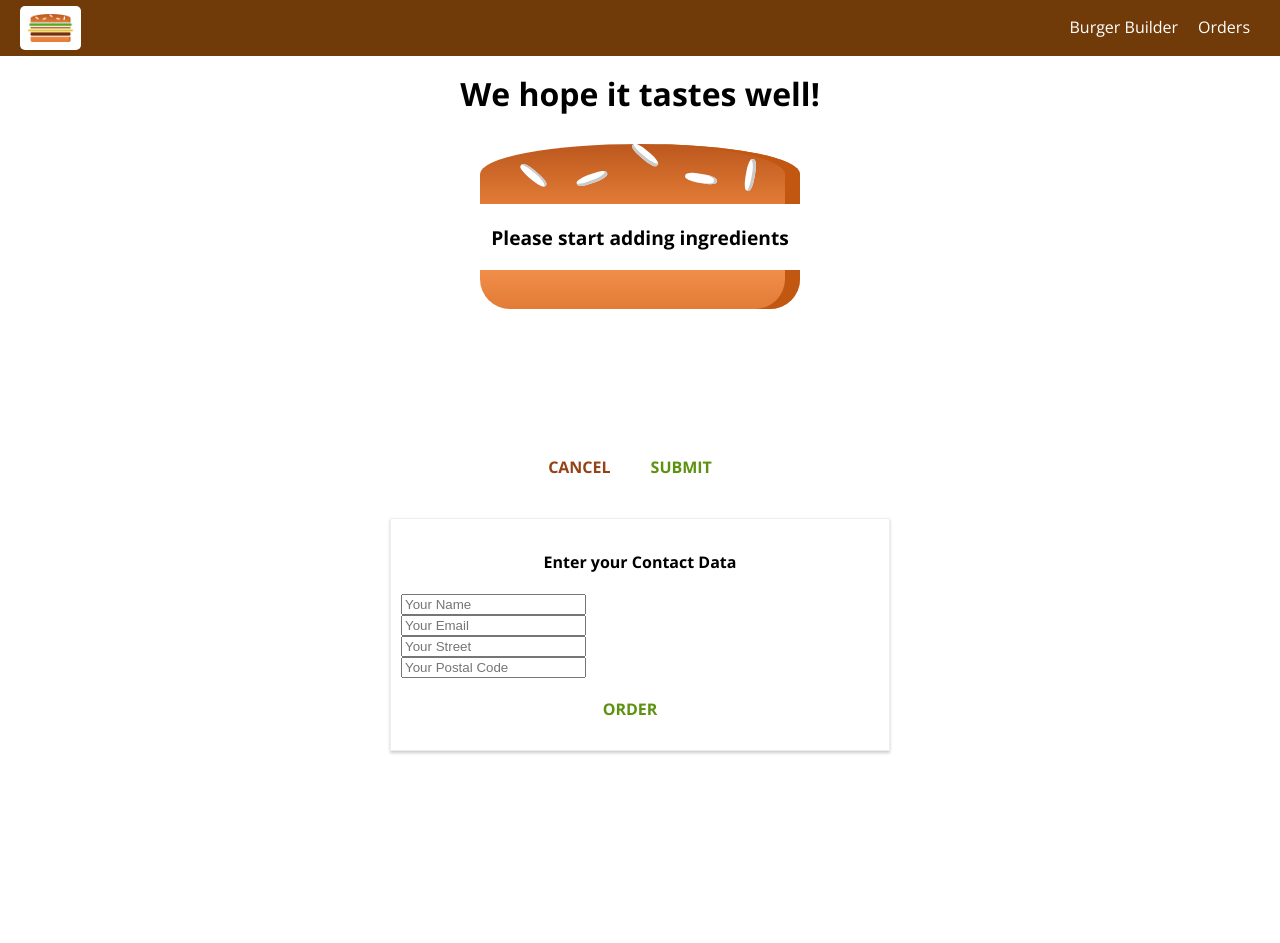
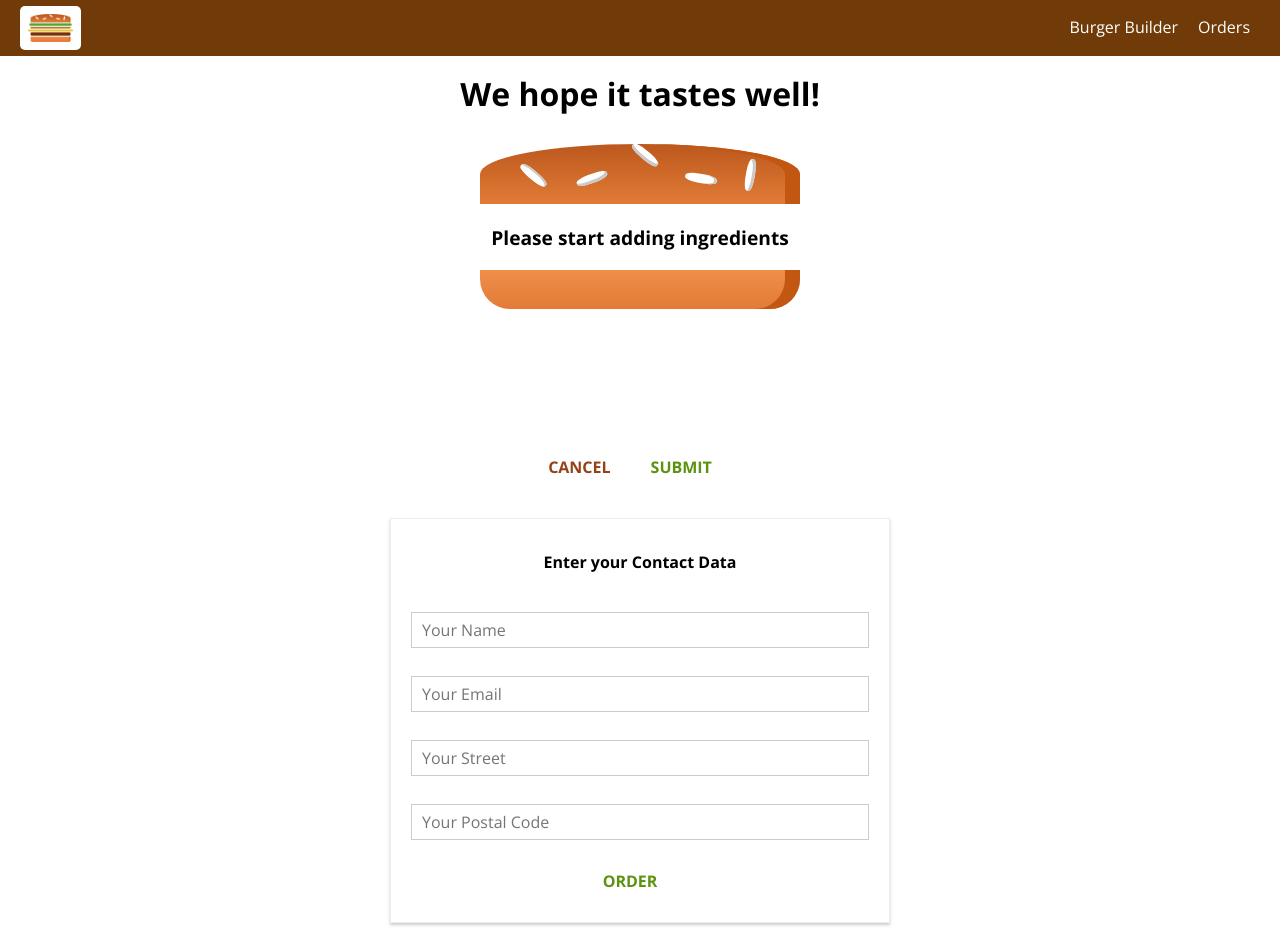
Before and after one commit to ivan-neb/burger-app, a React (Create React App) app: page /checkout in a window 1280 px wide. Both pictures are taken after a click on the button "SUBMIT". Before the commit the page ends 800 px from the top, so only its background shows below. Built offline with nearby package versions, Linux system fonts and the light colour scheme.

Commit message:
created custom dynamic Input element

```diff
--- /dev/null
+++ b/src/components/UI/Input/Input.jsx
@@ -0,0 +1,23 @@
+import React from 'react';
+
+import classes from './Input.module.css';
+
+const Input = props => {
+  const { label, inputtype } = props;
+
+  const defaultInput = <input className={classes.InputElement} {...props} />;
+  const types = {
+    input: defaultInput,
+    textarea: <textarea className={classes.InputElement} {...props} />,
+  };
+  const inputElement = types[inputtype] || defaultInput;
+
+  return (
+    <div className={classes.Input}>
+      <label className={classes.Label}>{label}</label>
+      {inputElement}
+    </div>
+  );
+};
+
+export default Input;
--- /dev/null
+++ b/src/components/UI/Input/Input.module.css
@@ -0,0 +1,27 @@
+.Input {
+  width: 100%;
+  padding: 10px;
+  box-sizing: border-box;
+}
+
+.Label {
+  font-weight: bold;
+  display: block;
+  margin-bottom: 8px;
+}
+
+.InputElement {
+  outline: none;
+  border: 1px solid #ccc;
+  background-color: white;
+  font: inherit;
+  padding: 6px 10px;
+  display: block;
+  width: 100%;
+  box-sizing: border-box;
+}
+
+.InputElement:focus {
+  outline: none;
+  background-color: #ccc;
+}
--- a/src/containers/Checkout/ContactData/ContactData.jsx
+++ b/src/containers/Checkout/ContactData/ContactData.jsx
@@ -4,6 +4,7 @@ import axios from '../../../axios-orders';
 import Button from '../../../components/UI/Button/Button';
 import Spinner from '../../../components/UI/Spinner/Spinner';
 import classes from './ContactData.module.css';
+import Input from '../../../components/UI/Input/Input';
 
 class ContactData extends React.Component {
   state = {
@@ -54,7 +55,7 @@ class ContactData extends React.Component {
 
     let form = (
       <form>
-        <input className={classes.Input} type='text' name='name' placeholder='Your Name' />
+        {/* <input className={classes.Input} type='text' name='name' placeholder='Your Name' />
         <input className={classes.Input} type='text' name='email' placeholder='Your Email' />
         <input className={classes.Input} type='text' name='street' placeholder='Your Street' />
         <input
@@ -62,7 +63,11 @@ class ContactData extends React.Component {
           type='text'
           name='postalCode'
           placeholder='Your Postal Code'
-        />
+        /> */}
+        <Input inputtype='input' type='text' name='name' placeholder='Your Name' />
+        <Input inputtype='input' type='email' name='email' placeholder='Your Email' />
+        <Input inputtype='input' type='text' name='street' placeholder='Your Street' />
+        <Input inputtype='input' type='text' name='postalCode' placeholder='Your Postal Code' />
         <Button btnType='Success' clicked={this.orderHandler}>
           ORDER
         </Button>
--- a/src/containers/Checkout/ContactData/ContactData.module.css
+++ b/src/containers/Checkout/ContactData/ContactData.module.css
@@ -8,10 +8,6 @@
   box-sizing: border-box;
 }
 
-.Input {
-  display: block;
-}
-
 @media (min-width: 550px) {
   .ContactData {
     width: 500px;
```
